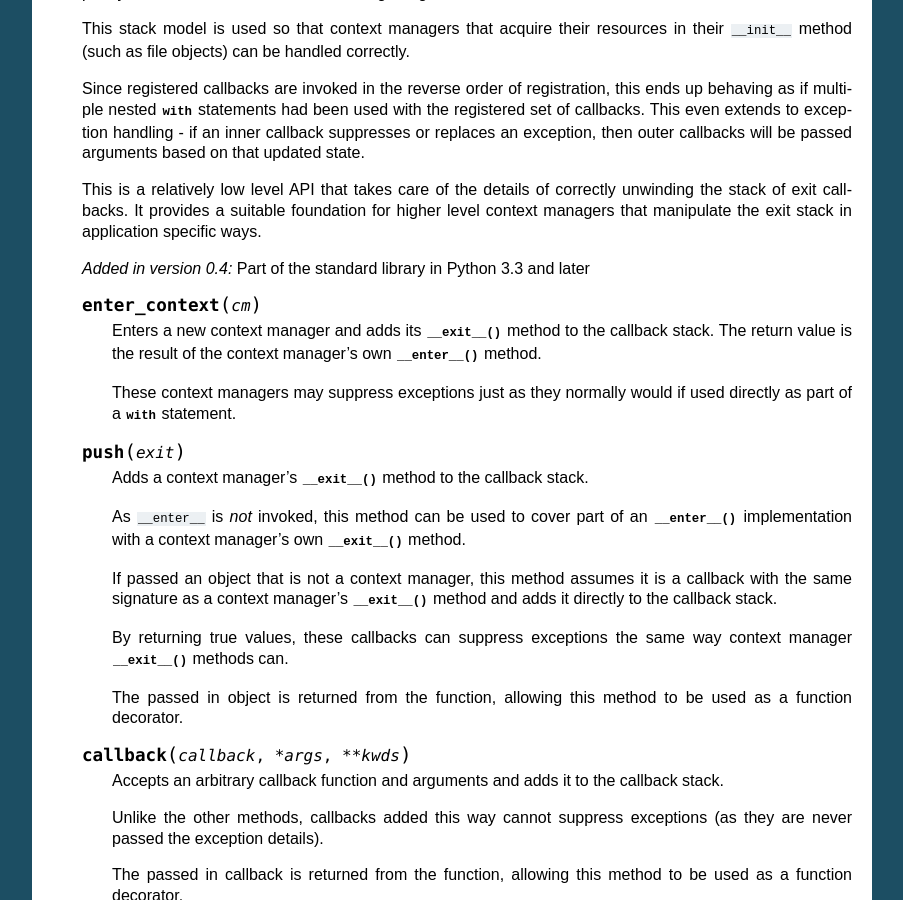
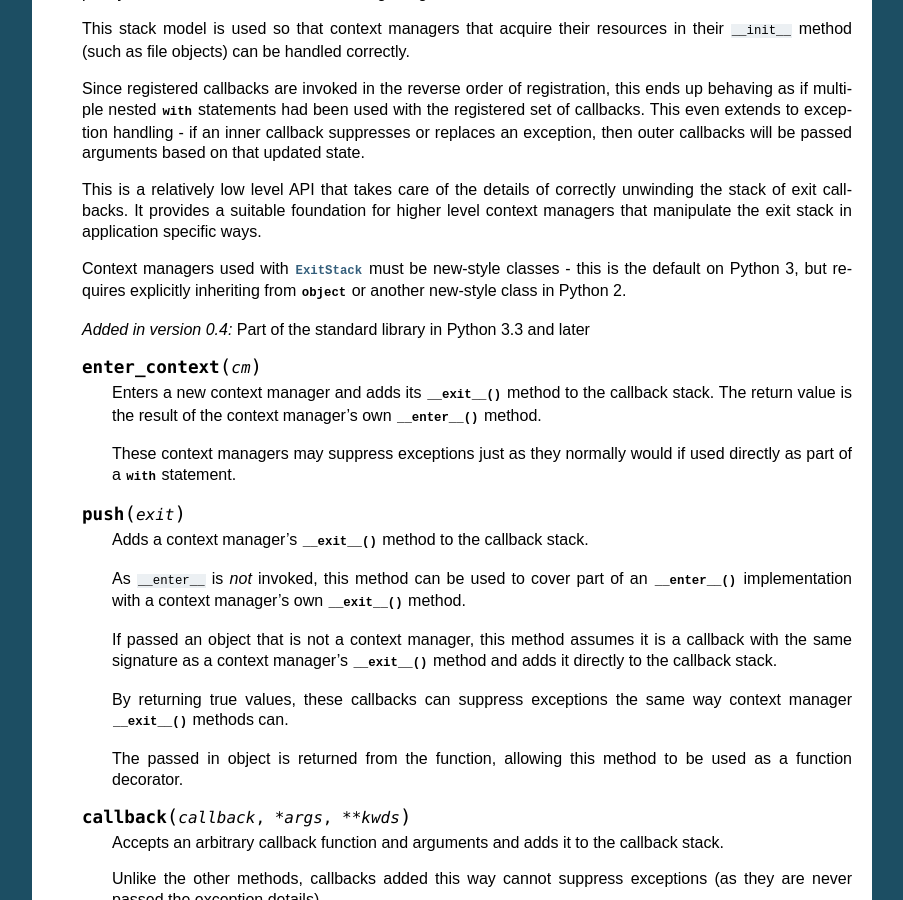
Before and after one commit to trim21/contextlib2, a Sphinx documentation site: the page built from docs/index.rst, in a window 1280 px wide and 900 px high, scrolled down 4543 px. Shown: the whole window, without its empty margins (198-1101 px from the left). Built offline with Sphinx 7.4.7, drawn with Linux system fonts in a browser that asks for light colours.

Commit message:
Note ExitStack's new-style class requirement

```diff
--- a/docs/index.rst
+++ b/docs/index.rst
@@ -309,6 +309,10 @@ Functions and classes provided:
    correctly unwinding the stack of exit callbacks. It provides a suitable
    foundation for higher level context managers that manipulate the exit
    stack in application specific ways.
+
+   Context managers used with :class:`ExitStack` must be new-style classes -
+   this is the default on Python 3, but requires explicitly inheriting from
+   :class:`object` or another new-style class in Python 2.
 
    .. versionadded:: 0.4
       Part of the standard library in Python 3.3 and later
```
